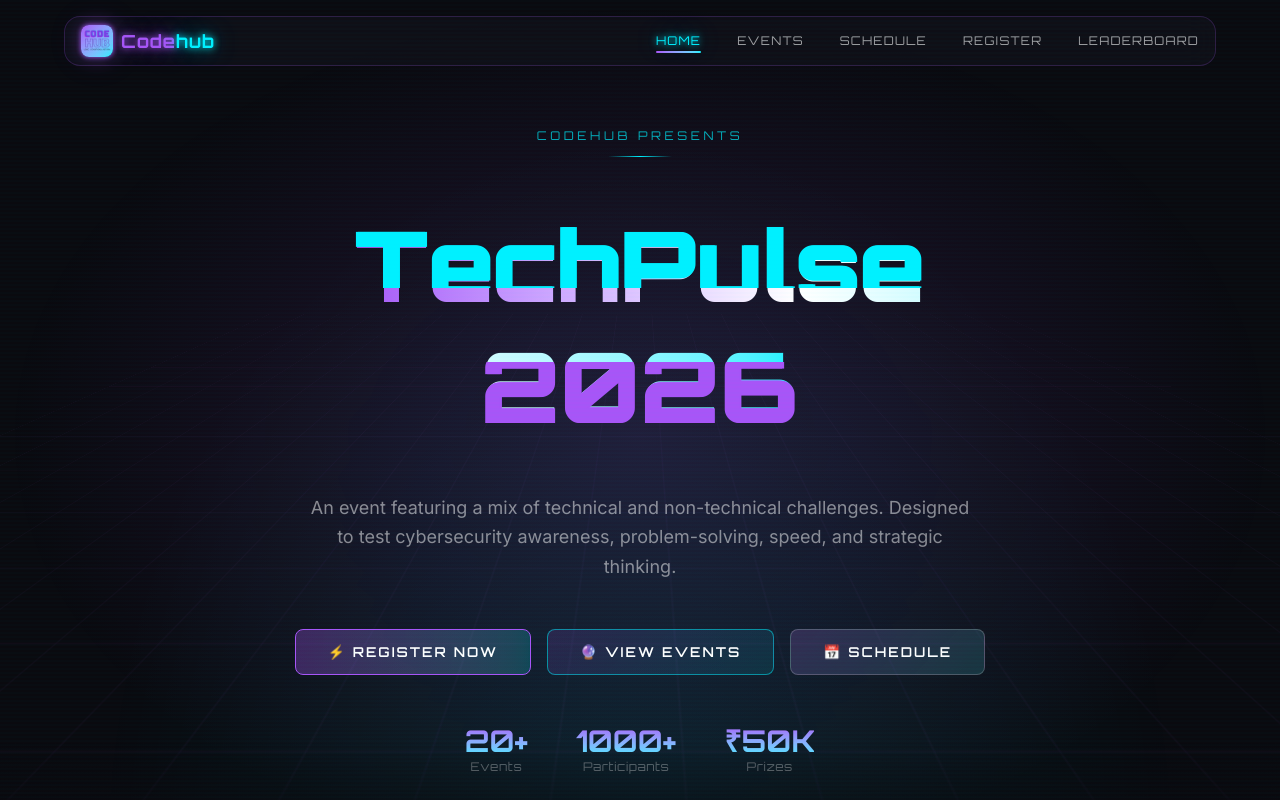
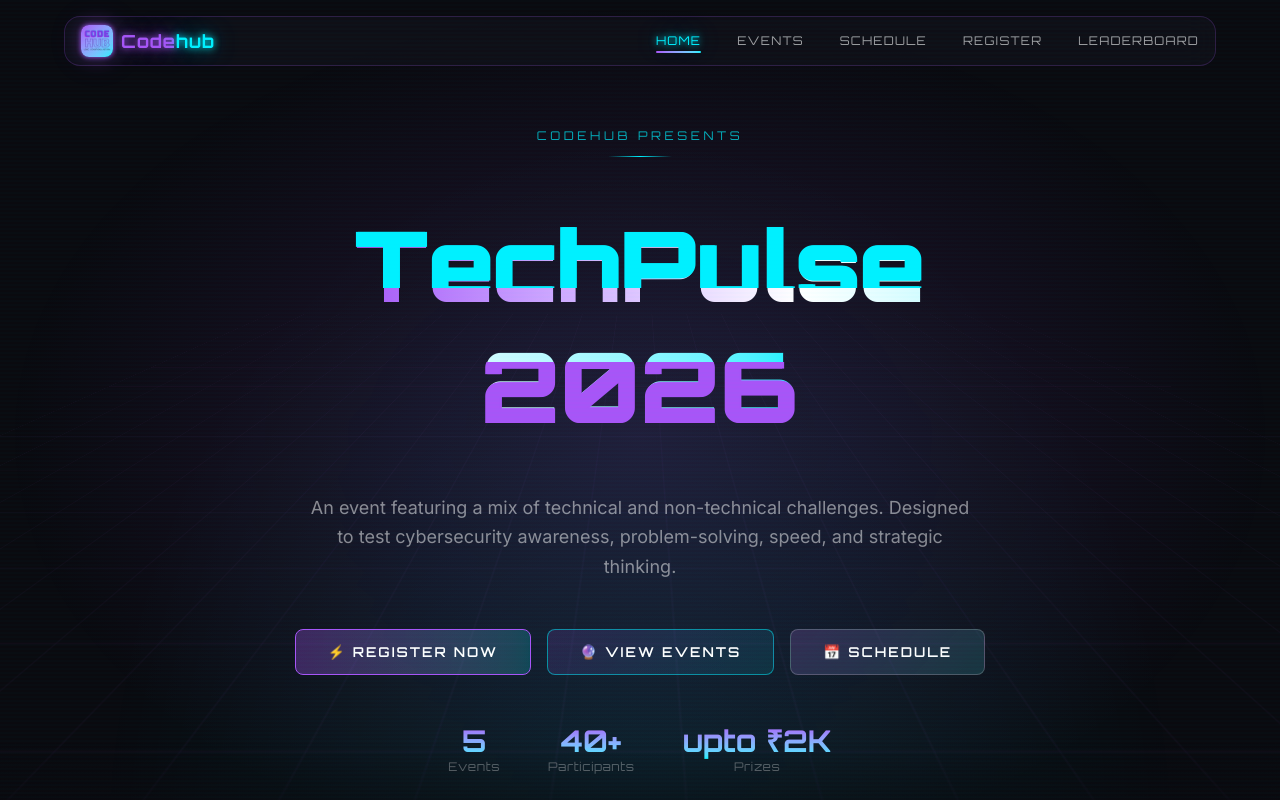
Before and after one commit to Pranay-Siddhartha/Techpulse-2026-main, a Next.js app: page / in a window 1280 px wide. Shown: the top 800 px of the page. Built offline with nearby package versions, Linux system fonts and the light colour scheme.

Commit message:
style: update landing page stats

```diff
--- a/src/app/page.js
+++ b/src/app/page.js
@@ -122,9 +122,9 @@ export default function Landing() {
                     className="flex justify-center items-center gap-12"
                 >
                     {[
-                        { value: '20+', label: 'Events' },
-                        { value: '1000+', label: 'Participants' },
-                        { value: '₹50K', label: 'Prizes' },
+                        { value: '5', label: 'Events' },
+                        { value: '40+', label: 'Participants' },
+                        { value: 'upto ₹2K', label: 'Prizes' },
                     ].map((stat, i) => (
                         <div key={i} className="text-center">
                             <p className="font-heading text-2xl md:text-3xl font-bold bg-gradient-to-b from-neon-purple to-neon-blue bg-clip-text text-transparent">
```
